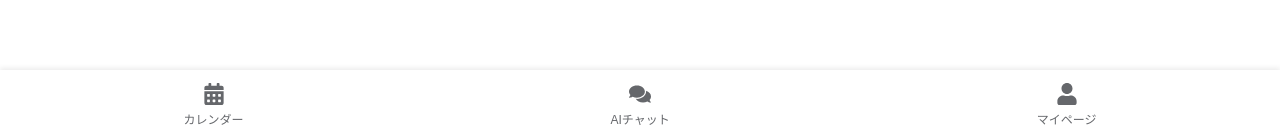
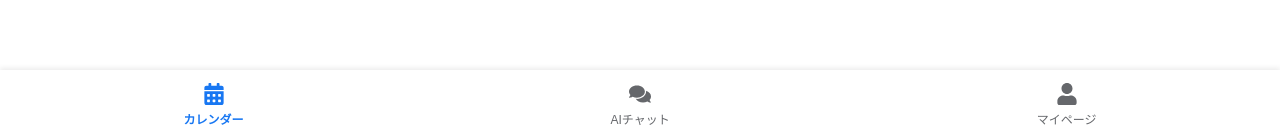
Before and after one commit to 1f10230039/team-practice-2025-odekake-calendar, a Next.js app: page / in a window 1280 px wide. Shown: the part 660-797 px from the top of the page. Built offline with nearby package versions, Linux system fonts and the light colour scheme.

Commit message:
エラーが出ないように現在のパスとリンク先のパスが同じか判断する部分を修正

```diff
--- a/src/components/layout/TabBar.jsx
+++ b/src/components/layout/TabBar.jsx
@@ -4,6 +4,7 @@
 import styled from "@emotion/styled";
 // Next.jsのLinkをインポート
 import Link from "next/link";
+// usePathnameをインポート
 import { usePathname } from "next/navigation";
 // react-icons/fa から使いたいアイコンをインポート
 import { FaCalendarAlt, FaComments, FaUser } from "react-icons/fa";
@@ -38,14 +39,17 @@ const TabItem = styled(Link)`
   flex-grow: 1;
   height: 100%;
 
-  /* isActiveプロパティを受け取って、色を動的に変更する */
-  color: ${({ $isActive }) => ($isActive ? "#1877f2" : "#65676b")};
-  font-weight: ${({ $isActive }) => ($isActive ? "600" : "normal")};
-
-  /* 色が変わる時のアニメーション */
+  /* 通常時のスタイル */
+  color: #65676b;
+  font-weight: normal;
   transition: color 0.2s ease-in-out;
 
-  /* ホバーした時の変化 */
+  /* data-active属性がtrueの要素にだけ、このスタイルを適用する */
+  &[data-active="true"] {
+    color: #1877f2;
+    font-weight: 600;
+  }
+
   &:hover {
     color: #1877f2;
   }
@@ -57,7 +61,6 @@ const TabItem = styled(Link)`
  */
 export default function TabBar() {
   // usePathnameフックで、現在のページのURLを取得する
-  // 例: カレンダー画面なら "/"、チャット画面なら "/chat"
   const pathname = usePathname();
 
   // タブの情報を管理する配列
@@ -73,8 +76,8 @@ export default function TabBar() {
         <TabItem
           key={tab.href}
           href={tab.href}
-          // 現在のURL(pathname)とタブのリンク先(href)が一致したら、isActiveをtrueにする
-          isActive={pathname === tab.href}
+          // 現在のURL(pathname)とタブのリンク先(tab.href)が同じかどうかを判断して、結果を data-active に渡す
+          data-active={pathname === tab.href}
         >
           {tab.icon}
           <span>{tab.label}</span>
```
